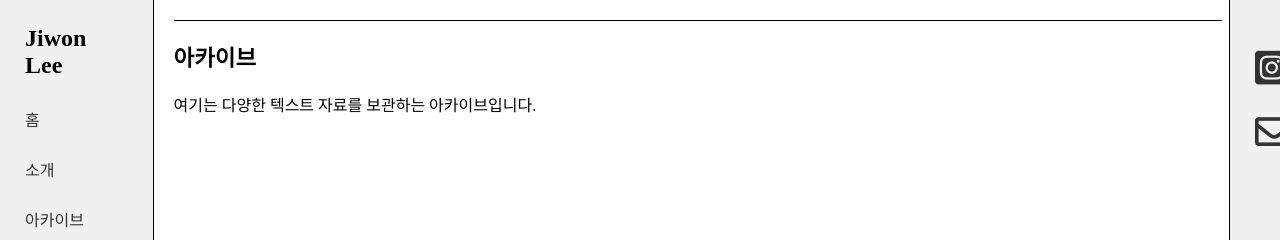
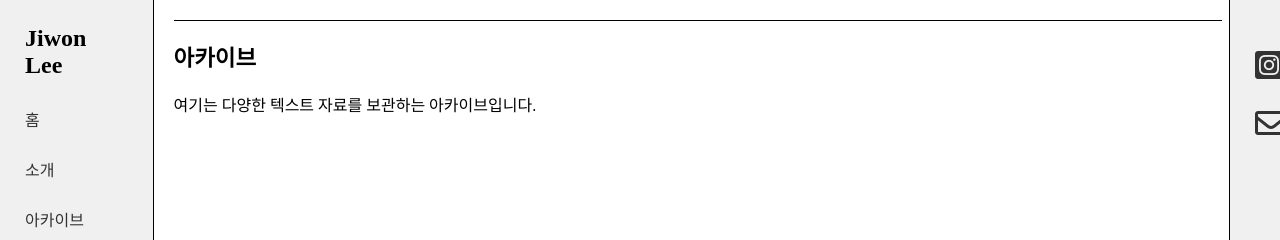
Before and after one commit to LfayeJ/archives, a Jekyll site: the page built from index.html, in a window 1280 px wide. Shown: the top 240 px of the page. Built offline with Jekyll 4.4.1, drawn with Linux system fonts in a browser that asks for light colours; some web fonts are replaced.

Commit message:
Update styles.css

```diff
--- a/assets/css/styles.css
+++ b/assets/css/styles.css
@@ -107,7 +107,7 @@ p:last-of-type {
 
 .additional-side-menu ul li a i {
   margin-right: 10px;
-  font-size: 2.4em;
+  font-size: 2rem;
 }
 
 .main-content {
```
